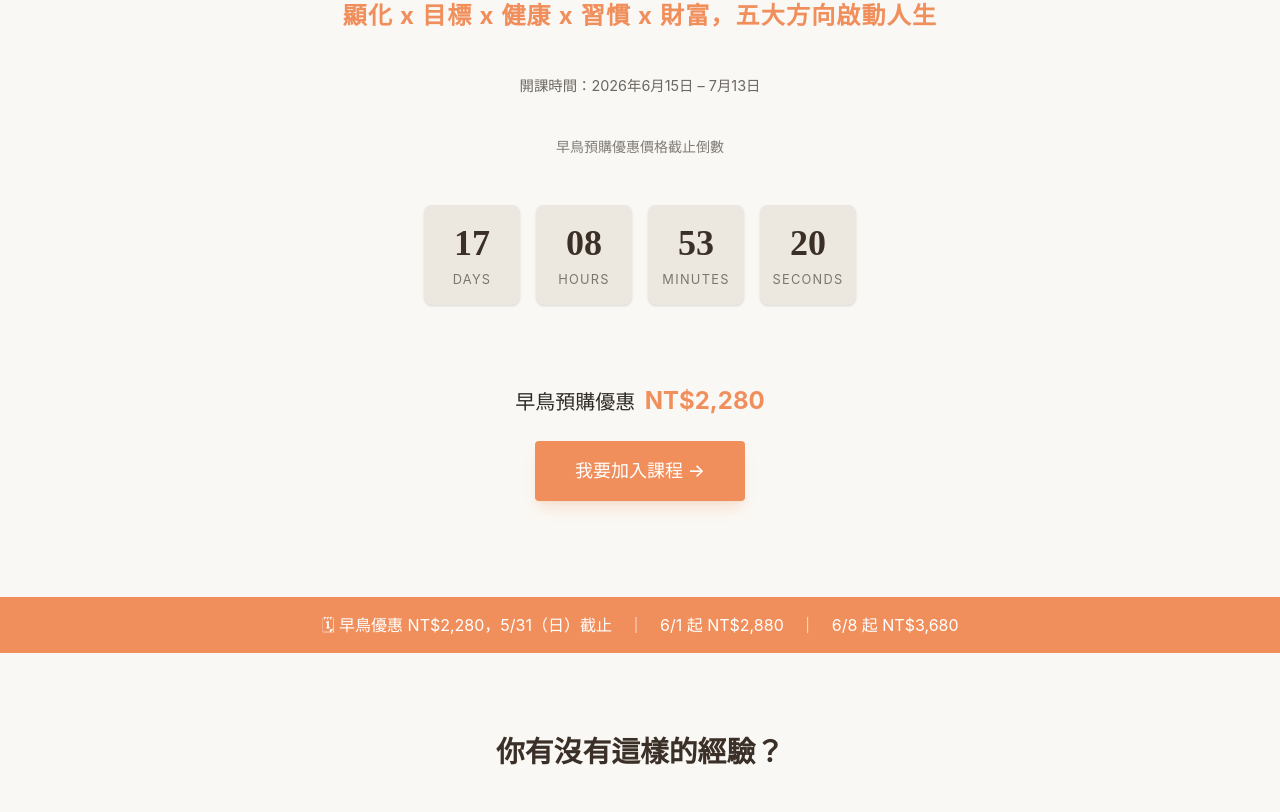
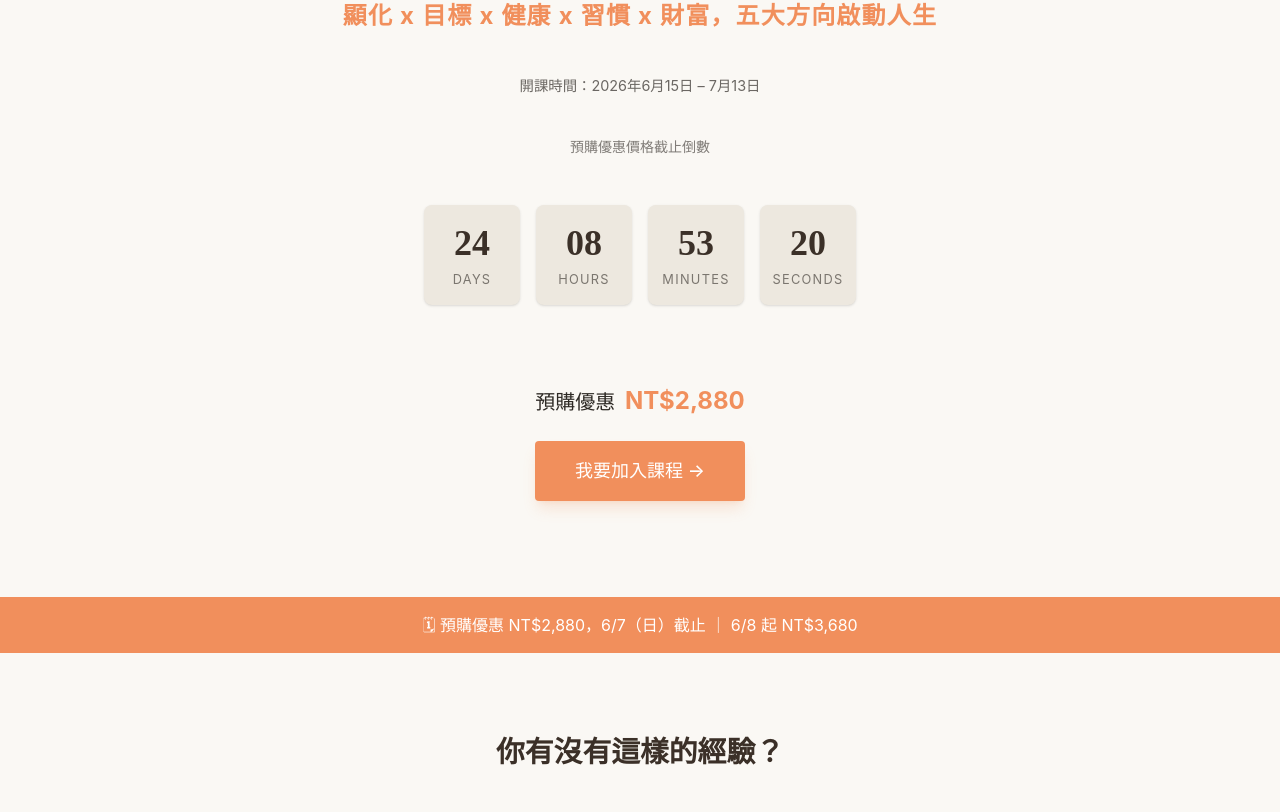
Before and after one commit to jsspace1111-max/-, a React (Vite) app: page / in a window 1280 px wide. Shown: the part 348-1160 px from the top of the page. Built offline with nearby package versions, Linux system fonts and the light colour scheme.

Commit message:
feat: update pre-order pricing and deadline
Adjust the pre-order deadline to 2026-06-07 and update the promotional pricing to NT$2,880.

```diff
--- a/src/App.tsx
+++ b/src/App.tsx
@@ -64,7 +64,7 @@ const CountdownTimer = () => {
   const [timeLeft, setTimeLeft] = useState<{ days: number; hours: number; minutes: number; seconds: number } | null>(null);
 
   useEffect(() => {
-    const targetDate = new Date('2026-05-31T23:59:59+08:00').getTime();
+    const targetDate = new Date('2026-06-07T23:59:59+08:00').getTime();
 
     const timer = setInterval(() => {
       const now = new Date().getTime();
@@ -170,13 +170,13 @@ export default function App() {
           </div>
 
           <div className="mb-12">
-            <span className="text-brown-text/60 text-sm font-medium mb-4 block">早鳥預購優惠價格截止倒數</span>
+            <span className="text-brown-text/60 text-sm font-medium mb-4 block">預購優惠價格截止倒數</span>
             <CountdownTimer />
           </div>
 
           <div className="flex flex-col items-center gap-6">
             <div className="text-xl">
-              早鳥預購優惠 <span className="text-terracotta text-2xl font-bold ml-1">NT$2,280</span>
+              預購優惠 <span className="text-terracotta text-2xl font-bold ml-1">NT$2,880</span>
             </div>
             <a
               href="https://jsspace1111.com/product/ldp-project/"
@@ -190,7 +190,7 @@ export default function App() {
 
       {/* Early Bird Banner */}
       <div className="bg-terracotta text-white py-4 px-6 text-center text-sm md:text-base">
-        🗓 早鳥優惠 NT$2,280，5/31（日）截止　｜　6/1 起 NT$2,880　｜　6/8 起 NT$3,680
+        🗓 預購優惠  NT$2,880，6/7（日）截止  ｜  6/8 起 NT$3,680
       </div>
 
       {/* Pain Points */}
@@ -393,7 +393,7 @@ export default function App() {
             <div className="bg-white p-10 rounded-2xl shadow-sm flex-1 flex flex-col items-center border border-beige-dark/30">
               <span className="text-3xl mb-4">💳</span>
               <span className="text-sm text-brown-text/60 mb-2 font-medium">報名費用</span>
-              <span className="text-2xl font-serif text-brown-dark font-bold">NT$2,280</span>
+              <span className="text-2xl font-serif text-brown-dark font-bold">NT$2,880</span>
             </div>
             <div className="bg-brown-dark p-10 rounded-2xl shadow-xl flex-1 flex flex-col items-center transform md:scale-110 z-10 text-white">
               <span className="text-3xl mb-4">🎁</span>
@@ -403,7 +403,7 @@ export default function App() {
             <div className="bg-white p-10 rounded-2xl shadow-sm flex-1 flex flex-col items-center border border-beige-dark/30">
               <span className="text-3xl mb-4">✨</span>
               <span className="text-sm text-brown-text/60 mb-2 font-medium">實際成本</span>
-              <span className="text-2xl font-serif text-brown-dark font-bold">NT$1,280</span>
+              <span className="text-2xl font-serif text-brown-dark font-bold">NT$1,880</span>
             </div>
           </div>
 
@@ -437,8 +437,8 @@ export default function App() {
       {/* Value After Cashback */}
       <section className="bg-cream px-6 py-20">
         <div className="max-w-[1100px] mx-auto text-center">
-          <h2 className="text-[2.2rem] md:text-[2.5rem] text-brown-dark mb-2 font-bold leading-tight">完成課程，你只要花 NT$1,280，就能獲得</h2>
-          <span className="text-[0.8rem] text-brown-text/50 block mb-16 tracking-widest uppercase">（早鳥價 NT$2,280 － 完課返現 NT$1,000）</span>
+          <h2 className="text-[2.2rem] md:text-[2.5rem] text-brown-dark mb-2 font-bold leading-tight">完成課程，你只要花 NT$1,880，就能獲得</h2>
+          <span className="text-[0.8rem] text-brown-text/50 block mb-16 tracking-widest uppercase">（早鳥價 NT$2,880 － 完課返現 NT$1,000）</span>
 
           <div className="grid grid-cols-1 sm:grid-cols-2 lg:grid-cols-3 gap-6 text-left">
             {[
@@ -586,8 +586,8 @@ export default function App() {
                 <span className="text-sm">－NT$1,000</span>
               </div>
               <div className="flex justify-between items-center p-6 bg-terracotta text-white font-bold">
-                <span className="text-lg">早鳥預購優惠價格</span>
-                <span className="text-2xl font-serif">NT$2,280</span>
+                <span className="text-lg">預購優惠價格</span>
+                <span className="text-2xl font-serif">NT$2,880</span>
               </div>
             </div>
           </div>
@@ -622,10 +622,10 @@ export default function App() {
           </div>
 
           <div className="bg-brown-dark rounded-2xl p-12 text-center text-white">
-            <h3 className="text-2xl font-bold mb-4">早鳥預購優惠價格 NT$2,280</h3>
+            <h3 className="text-2xl font-bold mb-4">預購優惠價格 NT$2,880</h3>
             <p className="text-white/60 mb-8 px-4">
-              5/31 (日) 截止<br />
-              6/1 起 NT$2,880　｜　6/8 起 NT$3,680
+              6/7 (日) 截止<br />
+              6/8 起 NT$3,680
             </p>
             <a
               href="https://jsspace1111.com/product/ldp-project/"
@@ -746,7 +746,7 @@ export default function App() {
           </div>
 
           <div className="text-xl mb-10">
-            早鳥預購優惠價格 <span className="text-terracotta text-3xl font-bold ml-1">NT$2,280</span>
+            預購優惠價格 <span className="text-terracotta text-3xl font-bold ml-1">NT$2,880</span>
           </div>
 
           <a
```
